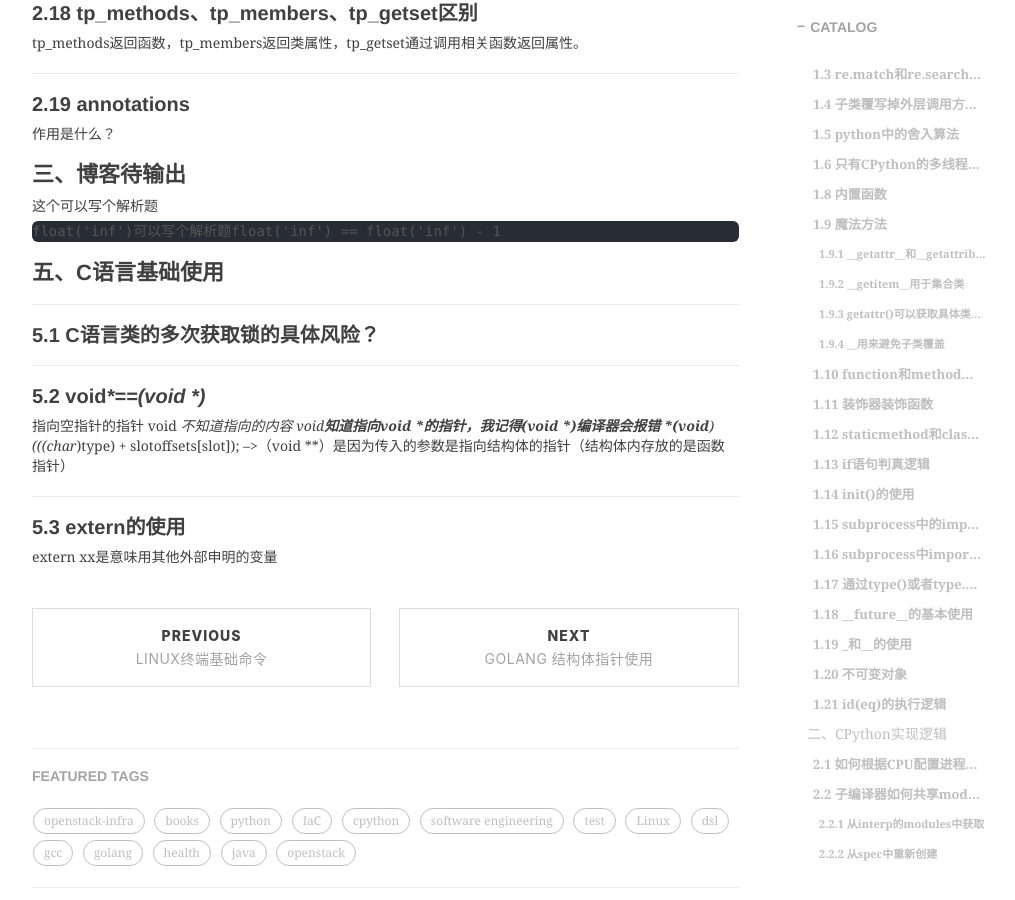
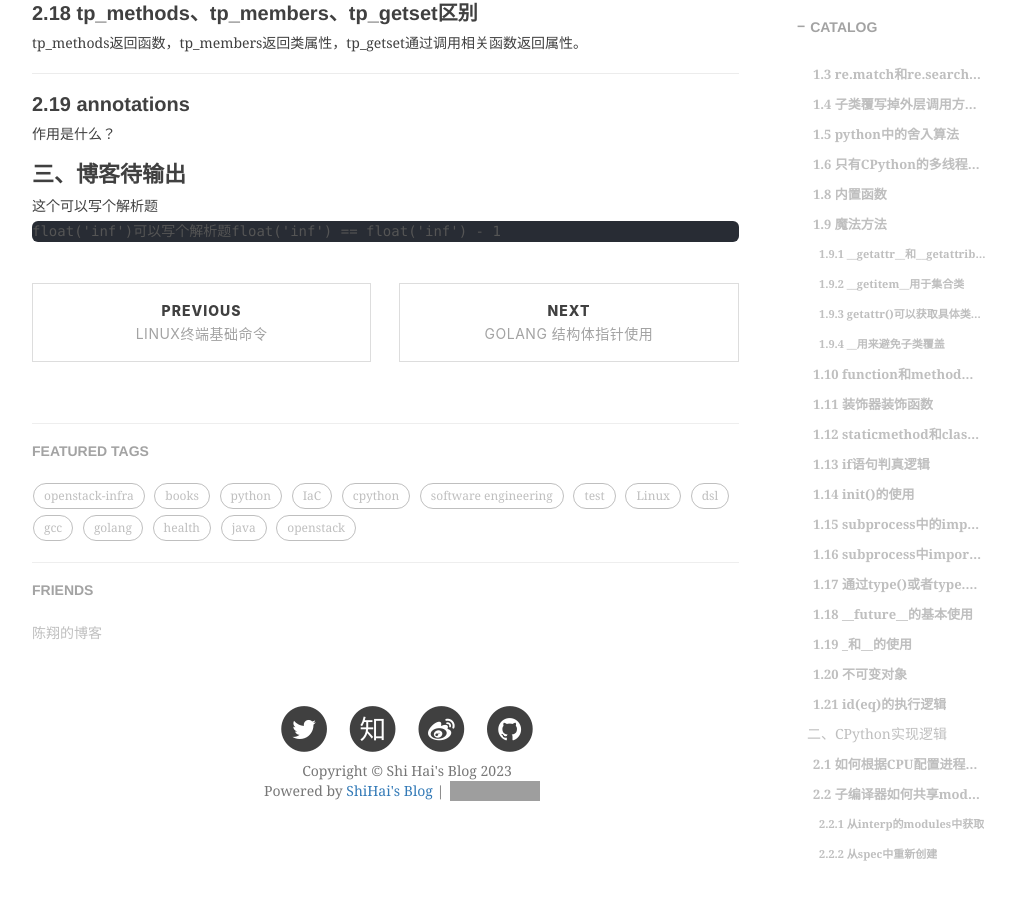
Before and after one commit to shihai1991/shihai1991.github.io, a Jekyll site: the page built from _posts/2022-12-10-CPython知识点简单梳理.md, in a window 1280 px wide and 900 px high, scrolled down 6267 px. Shown: the whole window, without its empty margins (233-1248 px from the left). Built offline with Jekyll 4.4.1, drawn with Linux system fonts in a browser that asks for light colours; nearby versions of some CDN libraries; comment, search, counter and statistics services are not loaded; grey boxes are pictures that could not be loaded.

Commit message:
Update 2022-12-10-CPython知识点简单梳理.md

````diff
--- a/_posts/2022-12-10-CPython知识点简单梳理.md
+++ b/_posts/2022-12-10-CPython知识点简单梳理.md
@@ -239,14 +239,3 @@ tp_methods返回函数，tp_members返回类属性，tp_getset通过调用相关
 ```
 float('inf')可以写个解析题float('inf') == float('inf') - 1
 ```
-
-# 五、C语言基础使用
-## 5.1 C语言类的多次获取锁的具体风险？
-
-## 5.2 void**==(void *)*
-指向空指针的指针
-void *不知道指向的内容 void**知道指向void *的指针，我记得(void *)编译器会报错
-*(void**)(((char*)type) + slotoffsets[slot]); -->（void **）是因为传入的参数是指向结构体的指针（结构体内存放的是函数指针）
-
-## 5.3 extern的使用
-extern xx是意味用其他外部申明的变量
````
